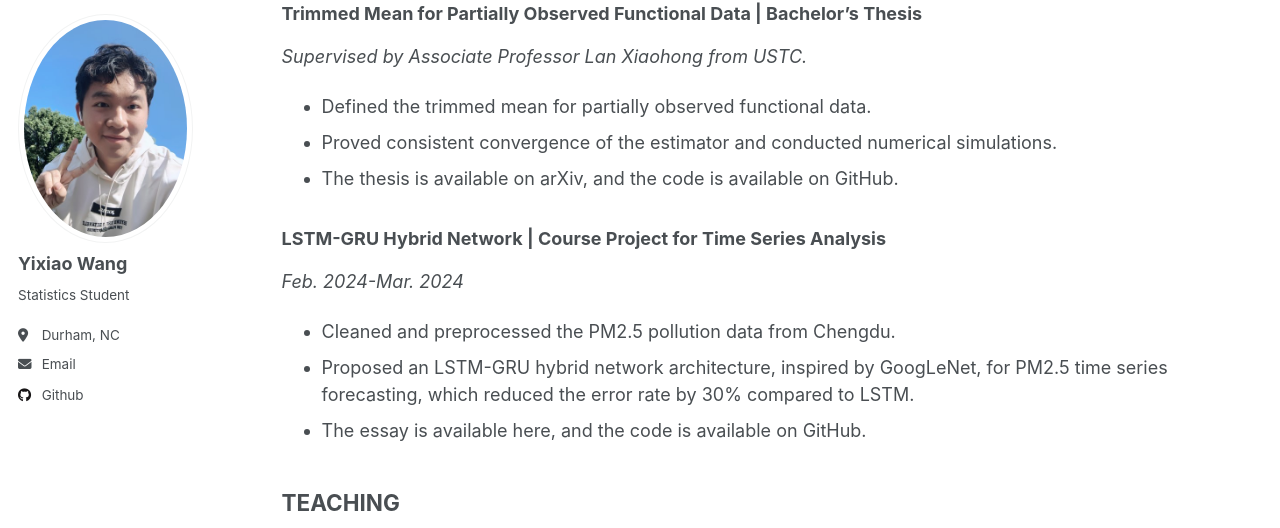
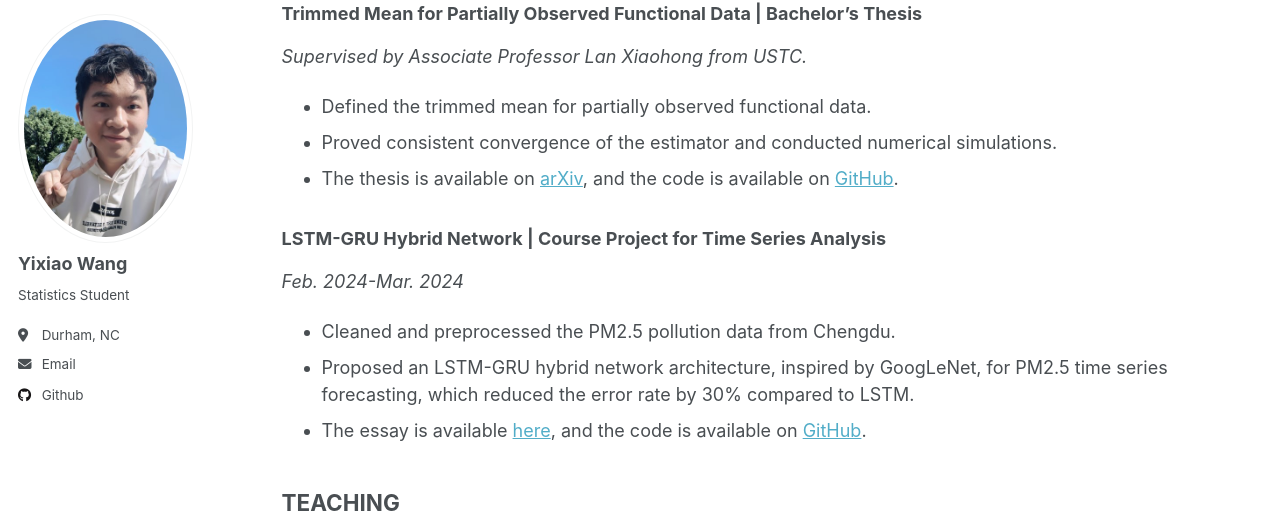
Before and after one commit to Yixiao-Wang-Stats/Yixiao-Wang-Stats.github.io, a Jekyll site: the page built from _pages/cv.md, in a window 1280 px wide and 900 px high, scrolled down 611 px. Shown: the part 92-620 px from the top of the window. Built offline with Jekyll 4.4.1, drawn with Linux system fonts in a browser that asks for light colours; nearby versions of some CDN libraries; library files that are not in the unit come from our copies; a script that is not in the unit is left out; some of the changed lines change nothing that is shown.

Commit message:
Update cv.md

```diff
--- a/_pages/cv.md
+++ b/_pages/cv.md
@@ -35,27 +35,27 @@ _Sep. 2020 - Jul. 2024_
 _Supervised by Associate Professor Lan Xiaohong from USTC._
 - Defined the trimmed mean for partially observed functional data.
 - Proved consistent convergence of the estimator and conducted numerical simulations.
-- The thesis is available on arXiv, and the code is available on GitHub.
+- The thesis is available on [arXiv](https://arxiv.org/abs/2408.13062), and the code is available on [GitHub](https://github.com/Yixiao-Wang-Stats/TMoPOFD).
 
 ### LSTM-GRU Hybrid Network | Course Project for Time Series Analysis
 _Feb. 2024-Mar. 2024_
 - Cleaned and preprocessed the PM2.5 pollution data from Chengdu.
 - Proposed an LSTM-GRU hybrid network architecture, inspired by GoogLeNet, for PM2.5 time series forecasting, which reduced the error rate by 30% compared to LSTM.
-- The essay is available here, and the code is available on GitHub.
+- The essay is available [here](https://yixiao-wang-stats.github.io/files/LSTMGRU.pdf), and the code is available on [GitHub](https://github.com/Yixiao-Wang-Stats/LSTM-GRU-Hybrid-Network).
 
 
 ## TEACHING
 ---
 ### Linear Algebra B1 | Teaching Assistant
 _Mar. 2023- Jul. 2023_
-- Built the [course homepage](#) and served as the group leader, managing a course group with over 100 students.
+- Built the [course homepage](http://home.ustc.edu.cn/~wyx_mail/linear_algebra_b1.html/) and served as the group leader, managing a course group with over 100 students.
 - Organized weekly problem-solving sessions during weekends, spent over 40 hours of personal teaching time, and engaged with more than 200 participants, showcasing strong teaching and communication skills.
 - Independently completed solution sets for over 100 post-course exercises and provided analysis and answers to all past exam papers.
 
 ### Probability Theory Seminar | Presenter
 _April 2023_
 - Delivered a special presentation with more than 10 fellow students, focusing on random matrix methods.
-- The slides are available [here](#).
+- The slides are available [here](https://yixiao-wang-stats.github.io/files/random-matrix.pdf).
 
 
 ## INTERNSHIP
```
